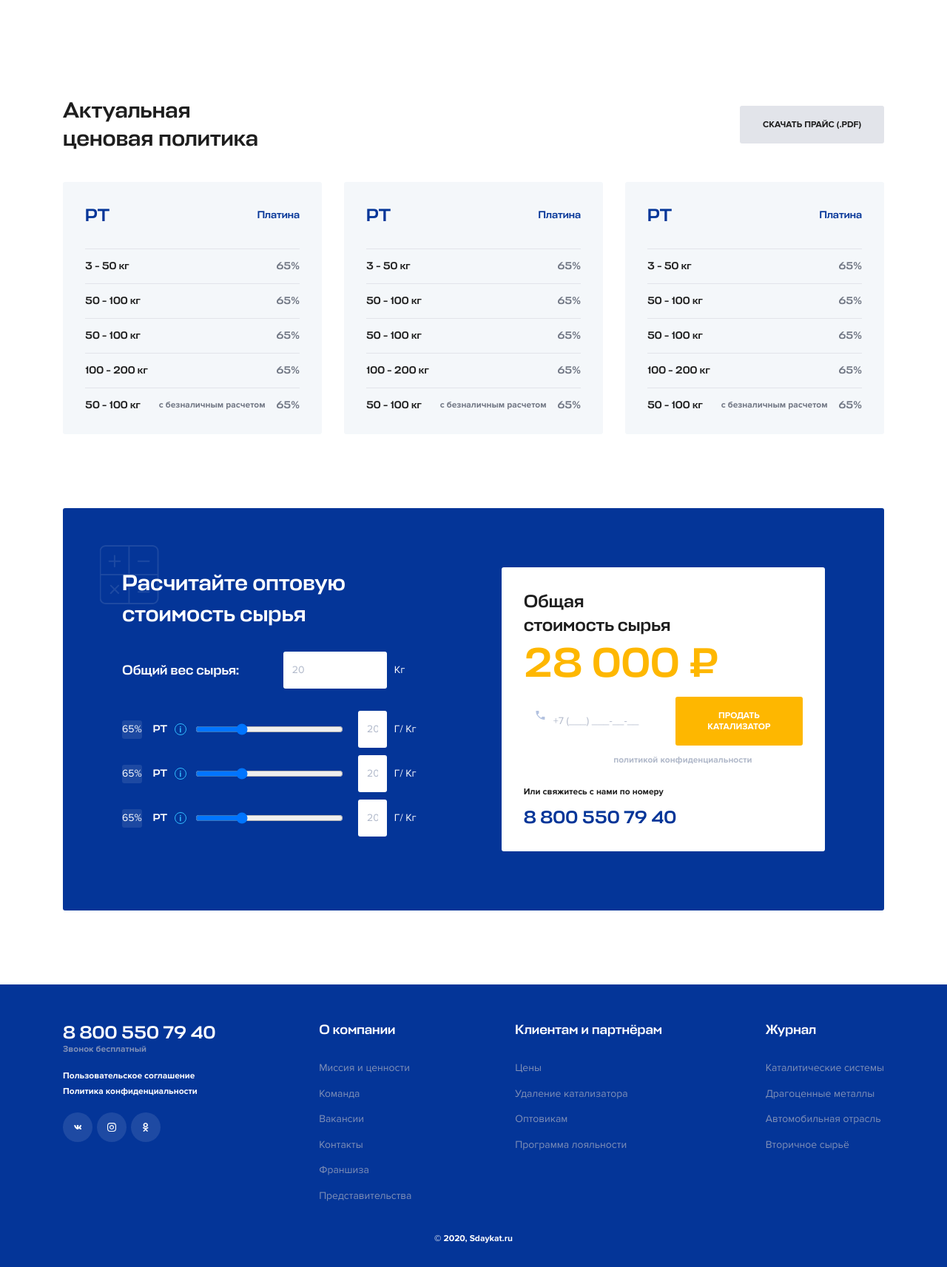
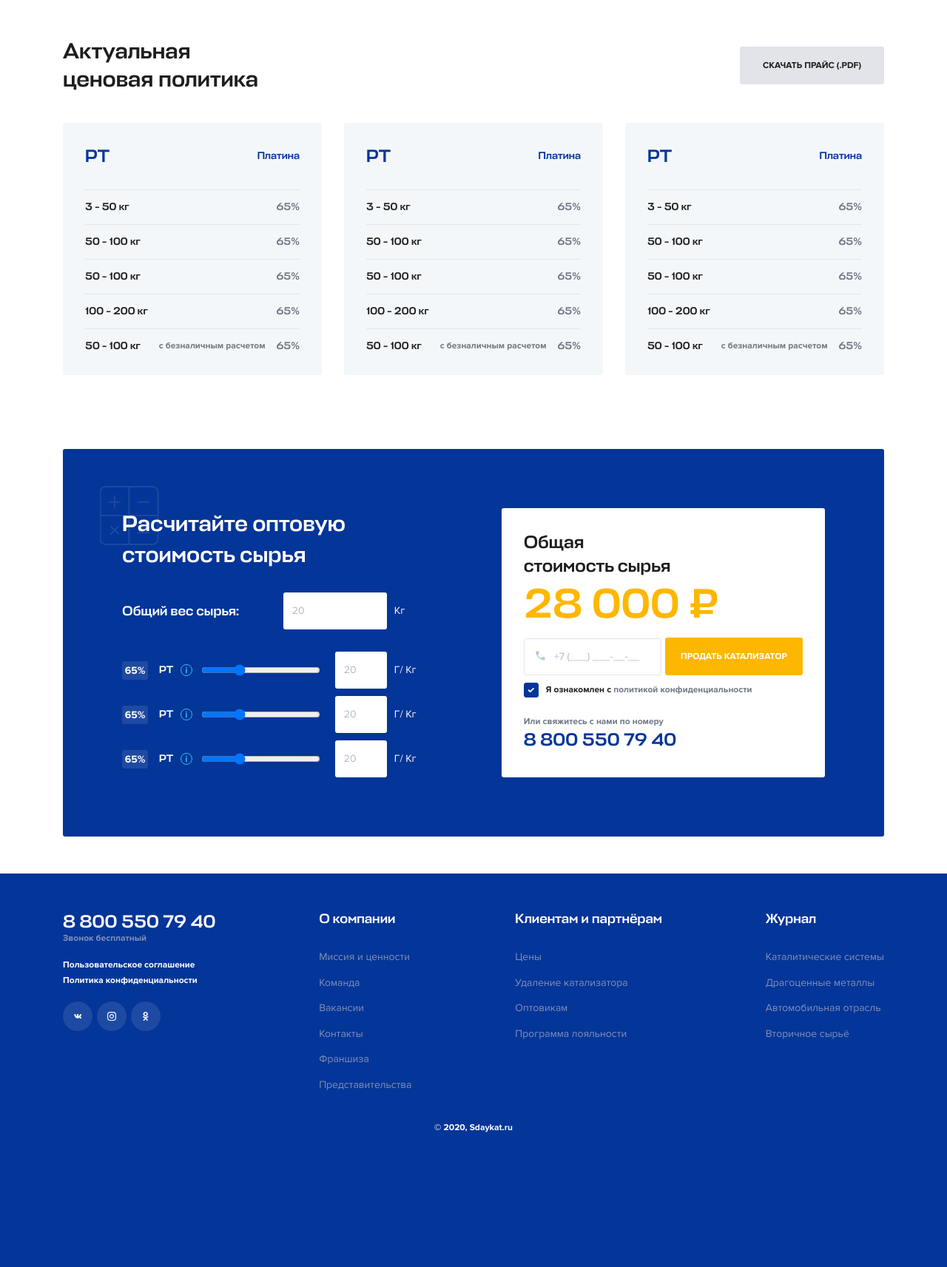
Before and after one commit to Deonar/sdaykat, a PHP site: page /prices.html in a window 1280 px wide. Shown: the whole page at 74% size. After the commit the page ends 1531 px from the top, so only its background shows below. Run offline with PHP 8.4, Linux system fonts and the light colour scheme; style sheets or scripts are compiled from the project's sources; some libraries are stand-ins or nearby versions.

Commit message:
calculator mobile finish

```diff
--- a/assets/js/main.js
+++ b/assets/js/main.js
@@ -3,7 +3,9 @@ jQuery(document).ready(function ($) {
   $('.scrollbar').scrollbar();
 
   //======================== POPUPS
-  $('.popup').magnificPopup({});
+  $('.popup').magnificPopup({
+    mainClass: 'mfp-fade',
+  });
 
   //Mob-menu
   $('#header-burger').on('click', function (e) {
@@ -50,6 +52,11 @@ jQuery(document).ready(function ($) {
 
   //======================== Footer tabs and
 
+  //======================== Calculator
+  $('.show-form-calculator').on('click', function (e) {});
+
+  //======================== Calculator and
+
   //======================== MASK
   // $('.mask-phone').mask('+7 (999) 999-99-99');
 
--- a/assets/scss/_base.scss
+++ b/assets/scss/_base.scss
@@ -105,12 +105,6 @@ body {
   flex-direction: column;
 }
 
-.indent-of-header {
-  padding-top: 130px;
-}
-.page__no-padding {
-  padding-top: 0px;
-}
 
 .opacity-3 {
   opacity: 0.3;
--- a/assets/scss/_popups.scss
+++ b/assets/scss/_popups.scss
@@ -3,7 +3,7 @@
   background: #f7f9fc;
   border-radius: 5px;
   width: 100%;
-  margin: 20px auto;
+  margin: 0px auto;
 }
 
 .mfp-close {
@@ -164,5 +164,14 @@
   background-color: #b1b9ca;
   width: 3px;
 }
+//====================== Popup city and
 
-//====================== Popup city and
+//====================== popup-form-calculator
+.popup-form-calculator {
+  max-width: 400px;
+  background: #fff;
+  .calculator-form {
+    display: block;
+  }
+}
+//====================== popup-form-calculator and
--- a/assets/scss/pages/_all-page.scss
+++ b/assets/scss/pages/_all-page.scss
@@ -155,7 +155,8 @@
       top: 50px;
       width: 80px;
       height: 80px;
-      background: url('../../img/icons/calculator-icon.svg') center center no-repeat;
+      z-index: 10;
+      background: url('../img/icons/calculator-icon.svg') center center no-repeat;
     }
   }
   &-settings {
@@ -172,7 +173,7 @@
     justify-content: space-between;
     margin-bottom: 30px;
     .calculator-input {
-      max-width: 140px;
+      width: 140px;
     }
   }
   &-result__title {
@@ -181,6 +182,7 @@
     font-size: 18px;
     line-height: 23px;
     color: $text-light;
+    margin-right: 10px;
   }
   &-result__input {
     display: flex;
@@ -193,7 +195,46 @@
     min-width: 35px;
     text-align: left;
   }
+  &-calculate-btn {
+    display: none;
+    color: $text-light;
+    border: 1px solid #ffffff;
+    &:hover {
+      background: transparent;
+      color: $text-secondery;
+      border: 1px solid $primary-btn;
+    }
+  }
   &-options {
+  }
+  &-form__body {
+    .main-form {
+      &__phone {
+        border: 1px solid #e2e4ea;
+        border-radius: 3px;
+      }
+      &__label_phone::before {
+        top: 23px;
+        transform: translateY(-50%);
+      }
+      &__btn {
+        width: 100%;
+      }
+      &__submit {
+        width: 100%;
+        padding: 17px 20px;
+      }
+      &__checkbox-box {
+        border: 1px solid $icon-primary;
+        background: $icon-primary;
+      }
+      &__text {
+        color: $text;
+        a {
+          color: #717784;
+        }
+      }
+    }
   }
   &-form {
     background: #ffffff;
@@ -217,7 +258,7 @@
     line-height: 16px;
     font-weight: 700;
     margin-top: 25px;
-    margin-bottom: 10px;
+    color: #717784;
   }
   &-form__tell {
     font-family: 'Stapel';
@@ -227,14 +268,14 @@
     color: $text-primary;
   }
 }
+
 .calculator-input {
   background: $white;
   font-size: 14px;
   line-height: 18px;
   padding: 16px 12px;
   border-radius: 3px;
-  width: 100%;
-  max-width: 70px;
+  width: 70px;
   border: none;
   outline: none;
   &:focus {
@@ -260,8 +301,10 @@
     display: flex;
     align-items: center;
     justify-content: center;
-    width: 35px;
+    font-weight: 700;
+    min-width: 35px;
     height: 25px;
+    line-height: 25px;
     color: $text-light;
     margin-right: 15px;
     border-radius: 3px;
@@ -357,7 +400,7 @@
     label {
       position: relative;
       &::after {
-                content: "";
+        content: '';
         display: block;
         height: 15px;
         width: 15px;
@@ -413,7 +456,7 @@
     margin-bottom: 10px;
   }
   &__title {
-        font-family: "ProximaNova";
+    font-family: 'ProximaNova';
     font-size: 12px;
     font-style: normal;
     font-weight: 700;
@@ -423,7 +466,7 @@
     margin-bottom: 5px;
   }
   &__price {
-        font-family: "ProximaNova", sans-serif;
+    font-family: 'ProximaNova', sans-serif;
     font-size: 12px;
     font-style: normal;
     font-weight: 400;
--- a/prices.html
+++ b/prices.html
@@ -172,8 +172,8 @@
       </div>
     </header>
 
-    <main class="main main_price-page indent-of-header" >
-      <section class="prices-ofmetal section">
+    <main class="main main_price-page">
+      <section class="prices-ofmetal section-wrapper">
         <div class="container">
           <div class="prices-ofmetal__head">
             <h2 class="prices-ofmetal__title primary-title">Актуальная ценовая политика</h2>
@@ -264,7 +264,7 @@
           </ul>
         </div>
       </section>
-      <section class="calculator-price section">
+      <section class="calculator-price section-wrapper">
         <div class="container">
           <div class="calculator-body">
             <div class="calculator-settings">
@@ -318,7 +318,7 @@
                 стоимость сырья
               </h3>
               <div class="calculator-form__price">28 000 ₽</div>
-              <form class="main-form">
+              <form class="calculator-form__body main-form">
                 <div class="main-form__wrapper">
                   <label class="main-form__label main-form__label_phone">
                     <input class="main-form__phone mask-phone" type="tel" name="phone" placeholder="+7 (___) ___-__-__" />
@@ -336,6 +336,7 @@
               <div class="calculator-form__tell-label">Или свяжитесь с нами по номеру</div>
               <a href="tel:+88005507940" class="calculator-form__tell">8 800 550 79 40</a>
             </div>
+            <a href="#popup-form-calculator" class="calculator-calculate-btn btn popup">рассчитать СТОИМОСТЬ</a>
           </div>
         </div>
       </section>
@@ -493,6 +494,34 @@
       </div>
     </div>
     <!-- Popup city and-->
+    <!-- Popup city -->
+    <div id="popup-form-calculator" class="popup-form-calculator white-popup mfp-hide">
+      <div class="popup-calculator__body">
+        <div class="calculator-form">
+          <h3 class="calculator-form__title primary-title__h3">Предварительная <br> стоимость сырья</h3>
+          <div class="calculator-form__price">28 000 ₽</div>
+          <div class="calculator-form__text">Отправьте заявку для выезда менеджера. Специалист выполнит необходимые замеры для расчёта точной стоимости катализатора.</div>
+          <form class="calculator-form__body main-form">
+            <div class="main-form__wrapper">
+              <label class="main-form__label main-form__label_phone">
+                <input class="main-form__phone mask-phone" type="tel" name="phone" placeholder="+7 (___) ___-__-__" />
+              </label>
+              <div class="main-form__btn">
+                <button class="main-form__submit btn btn_hover primary-btn" id="intro-submit-btn" type="button">Продать катализатор</button>
+              </div>
+            </div>
+            <label class="main-form__policy">
+              <input type="checkbox" checked="" class="main-form__checkbox" />
+              <span class="main-form__checkbox-box"></span>
+              <span class="main-form__text small-text"> Я ознакомлен c <a href="#">политикой конфиденциальности</a></span>
+            </label>
+          </form>
+          <div class="calculator-form__tell-label">Или свяжитесь с нами по номеру</div>
+          <a href="tel:+88005507940" class="calculator-form__tell">8 800 550 79 40</a>
+        </div>
+      </div>
+    </div>
+    <!-- Popup city and-->
 
     <script src="https://ajax.googleapis.com/ajax/libs/jquery/3.5.1/jquery.min.js"></script>
     <script src="assets/libs/scrollbar/jquery.scrollbar.min.js"></script>
```
Also changed, not shown: assets/scss/_media.scss (+126 -4 lines). Lines whose indentation alone changed are shown as unchanged.
